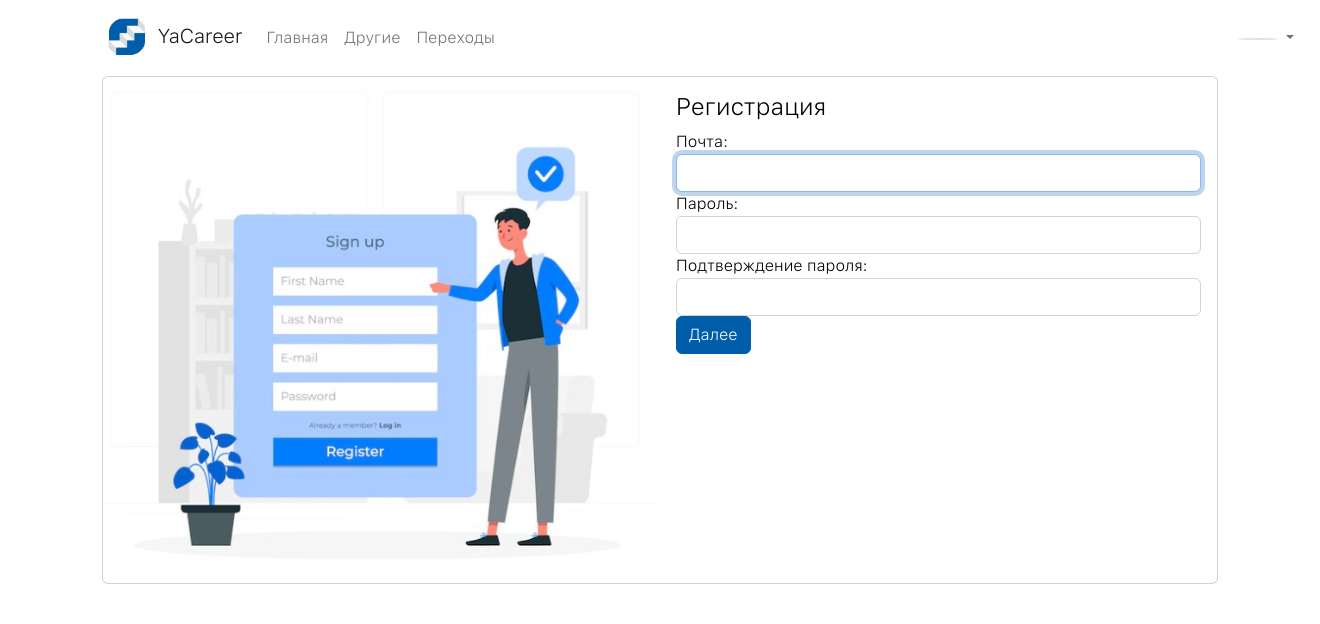
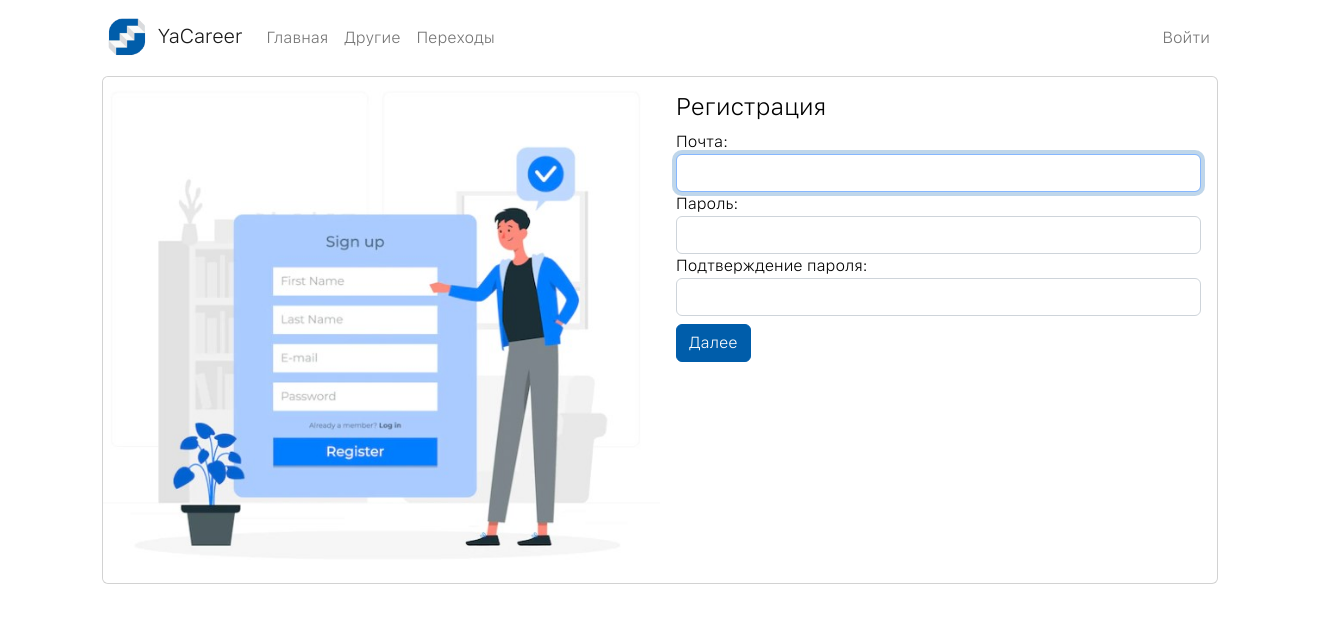
Before and after one commit to djsega1/YaCareer, a Django app: page /users/signup/ in a window 1320 px wide. Shown: the top 624 px of the page. Run offline with Django 4.2, Linux system fonts and the light colour scheme; some libraries are stand-ins or nearby versions.

Commit message:
SUPER templates

```diff
--- a/yacareer/templates/includes/header.html
+++ b/yacareer/templates/includes/header.html
@@ -11,46 +11,42 @@
           <button class="navbar-toggler" type="button" data-bs-toggle="collapse" data-bs-target="#navbarSupportedContent" aria-controls="navbarSupportedContent" aria-expanded="false" aria-label="Toggle navigation">
             <span class="navbar-toggler-icon"></span>
           </button>
-          <div class="collapse navbar-collapse" id="navbarSupportedContent">
-            <ul class="navbar-nav me-auto mb-2 mb-lg-0 top-menu">
+          <div class="collapse navbar-collapse flex-wrap align-content-center" id="navbarSupportedContent">
+            <ul class="d-flex navbar-nav me-auto mb-2 mb-lg-0 top-menu">
 
               <li class="nav-item">
                 <a
-                  class="{% if view_name == 'homepage:home' %}nav-link disabled{% else %}nav-link{% endif %}"
+                  class="{% if view_name == 'homepage:home' %}nav-link disabled{% else %}nav-link{% endif %} text-center"
                   href="{% url 'homepage:home' %}"
                 >Главная</a>
               </li>
 
               <li class="nav-item">
                 <a
-                  class="nav-link"
+                  class="nav-link text-center"
                   href="#"
                 >Другие</a>
               </li>
 
               <li class="nav-item">
                 <a
-                  class="nav-link"
+                  class="nav-link text-center"
                   href="#"
                 >Переходы</a>
               </li>
 
             </ul>
-
-          </div>
-        </div>
-
-        <ul class="navbar-nav col-md-1 text-end">
-          <li class="nav-item dropdown">
-            <a class="nav-link dropdown-toggle" data-bs-toggle="dropdown" href="#">
+              <ul class="d-flex navbar-nav text-end ms-auto flex-wrap">
+                {% if user.is_authenticated %}
+                <li class="d-flex nav-item dropdown dropdown-center mx-auto flex-column align-items-center">
+                  <a class="nav-link" data-bs-toggle="dropdown" href="#">
                     <img
                       src="{% if user.photo != "False" %} {{ user.get_img.url }} {% else %} {% static 'img/default_avatar_user.jpg' %} {% endif %}"
                       class="rounded-circle border border-1"
                       id="user_img"
                     >
                   </a>
-            <ul class="dropdown-menu" id="header_dropdown">
-              {% if user.is_authenticated %}
+                  <ul class="dropdown-menu dropdown-menu-center" id="header_dropdown">
                   <li><a class="dropdown-item" href="{% url 'users:profile' %}">Мой профиль</a></li>
                   <li>
                     <a class="dropdown-item" href="{% url 'auth:logout' %}">
@@ -59,13 +55,17 @@
                     </a>
                   </li>
                 {% else %}
-                <li><a class="dropdown-item" href="{% url 'auth:login' %}">Авторизация</a></li>
-                <li><a class="dropdown-item" href="{% url 'users:signup' %}">Регистрация</a></li>
+                  <li><a class="nav-link text-center" href="{% url 'auth:login' %}">Войти</a></li>
                 {% endif %}
               </ul>
             </li>
           </ul>
 
+          </div>
+        </div>
+
+
+
     </nav>
   {% endwith %}
 </header>
--- a/yacareer/templates/users/registration/login.html
+++ b/yacareer/templates/users/registration/login.html
@@ -17,9 +17,10 @@
           {% for field in form %}
             {% include "users/includes/form.html" %}
           {% endfor %}
-          <div class='mt-2'>
+          <div class="mt-2">
           <button type="submit" class="btn btn-primary">Войти</button>
           <a href="{% url 'auth:password_reset' %}" class="btn btn-outline-primary" role="button" aria-pressed="true">Забыли пароль?</a>
+          <p class="mt-4">Нет аккаунта? Зарегистрируйтесь <a href="{% url 'users:signup' %}">здесь</a>.</p>
           </div>
         </div>
       </div>
--- a/yacareer/templates/users/signup.html
+++ b/yacareer/templates/users/signup.html
@@ -17,7 +17,7 @@
           {% for field in form %}
             {% include "users/includes/form.html" %}
           {% endfor %}
-          <button type="submit" class="btn btn-primary">Далее</button>
+          <button type="submit" class="btn btn-primary mt-2">Далее</button>
         </div>
       </div>
     </div>
```
Lines whose indentation alone changed are shown as unchanged.
